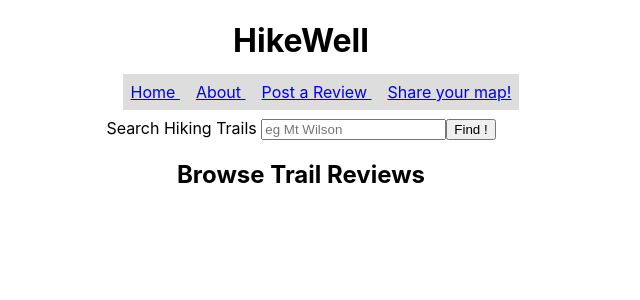
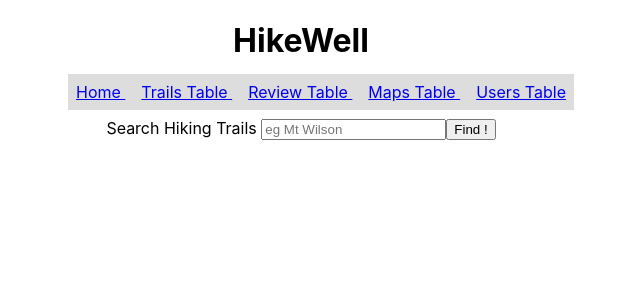
Before and after one commit to kanglicheng/HikeWell, a React (Create React App) app: page / in a window 1280 px wide. Shown: the top 300 px of the page, without its empty margins (339-979 px from the left). Built offline with nearby package versions, Linux system fonts and the light colour scheme.

Commit message:
make this a db admin tool

```diff
--- a/src/App.js
+++ b/src/App.js
@@ -11,21 +11,22 @@ function App() {
             <a href="/">Home </a>
           </li>
           <li>
-            <a href="/about">About </a>
+            <a href="/trails">Trails Table </a>
           </li>
           <li>
-            <a href="/share">Post a Review </a>
+            <a href="/reviews">Review Table </a>
           </li>
           <li>
-            <a href="/maps">Share your map! </a>
+            <a href="/maps">Maps Table </a>
+          </li>
+          <li>
+            <a href="/maps">Users Table </a>
           </li>
         </ul>
       </nav>
       <label>Search Hiking Trails </label>
       <input placeholder="eg Mt Wilson" type="text" />
       <button type="submit"> Find !</button>
-
-      <h2>Browse Trail Reviews</h2>
     </div>
   );
 }
--- /dev/null
+++ b/src/components/Maps.jsx
@@ -0,0 +1,17 @@
+import React from "react";
+
+export const Maps = () => {
+  return (
+    <div>
+      <h3>Maps Table</h3>
+
+      <button>View All Maps</button>
+
+      <form>
+        <label>Map ID</label>
+        <input type="number" />
+        <button>Delete Map </button>
+      </form>
+    </div>
+  );
+};
--- /dev/null
+++ b/src/components/Reviews.jsx
@@ -0,0 +1,17 @@
+import React from "react";
+
+export const Reviews = () => {
+  return (
+    <div>
+      <h3>Reviews Table</h3>
+
+      <button>View All Reviews</button>
+
+      <form>
+        <label>Review ID</label>
+        <input type="number" />
+        <button>Delete Review </button>
+      </form>
+    </div>
+  );
+};
--- a/src/components/ShareReview.jsx
+++ /dev/null
@@ -1,22 +0,0 @@
-import React from "react";
-
-export const ShareReview = () => {
-  return (
-    <div>
-      <h3>Share your review</h3>
-
-      <form>
-        <div>
-          <label>Trail ID</label>
-          <input type="number" />
-        </div>
-        <label>Enjoyability</label>
-        <input type="number" />
-        <div>
-          <label>Description</label>
-          <textarea></textarea>
-        </div>
-      </form>
-    </div>
-  );
-};
--- /dev/null
+++ b/src/components/Users.jsx
@@ -0,0 +1,17 @@
+import React from "react";
+
+export const Users = () => {
+  return (
+    <div>
+      <h3>Users Table</h3>
+
+      <button>View All Users</button>
+
+      <form>
+        <label>User ID</label>
+        <input type="number" />
+        <button>Delete User </button>
+      </form>
+    </div>
+  );
+};
```
Also changed, not shown: src/components/Trails.jsx (added, +17 -0 lines), src/index.js (+17 -3 lines).
